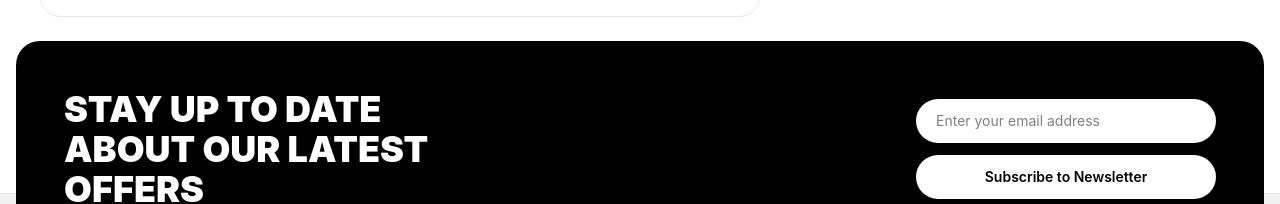
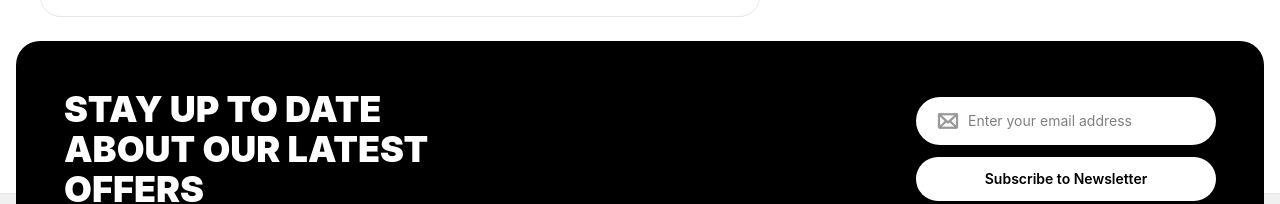
Before and after one commit to adegbolaadeyemi/SHOP.CO, a website: page src/cart.html in a window 1280 px wide. Shown: the part 880-1084 px from the top of the page. Drawn offline with Linux system fonts and the light colour scheme.

Commit message:
fifth commit

```diff
--- a/src/cart.html
+++ b/src/cart.html
@@ -219,11 +219,14 @@
           STAY UP TO DATE ABOUT OUR LATEST OFFERS
         </h2>
         <form class="w-full md:w-auto flex flex-col gap-3 min-w-[300px]">
-          <input
-            type="email"
-            placeholder="Enter your email address"
-            class="bg-white text-black px-5 py-3 rounded-full outline-none text-sm"
-          />
+          <div class="flex gap-2 bg-white text-black px-5 py-3 rounded-full">
+            <img src="./asset/Frame (3).png" alt="" />
+            <input
+              type="email"
+              placeholder="Enter your email address"
+              class="text-black outline-none text-sm"
+            />
+          </div>
           <button
             class="bg-white text-black font-semibold py-3 rounded-full hover:bg-gray-200 transition text-sm"
           >
```
Also changed, not shown: src/category.html (+8 -5 lines), src/index.html (+8 -5 lines), src/shop.html (+8 -5 lines), src/output.css.
